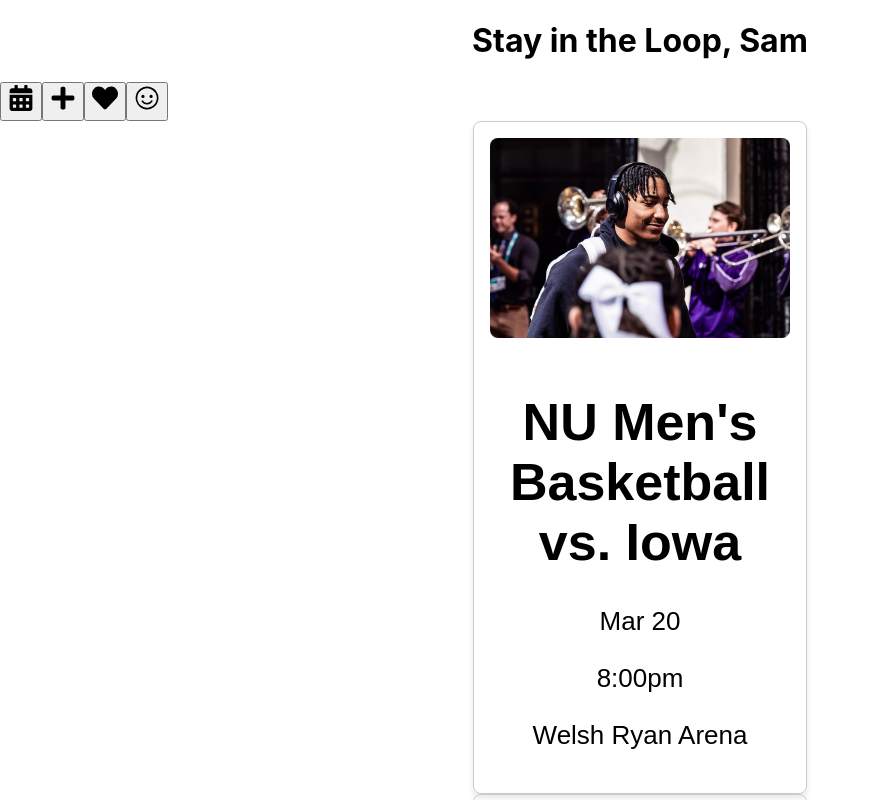
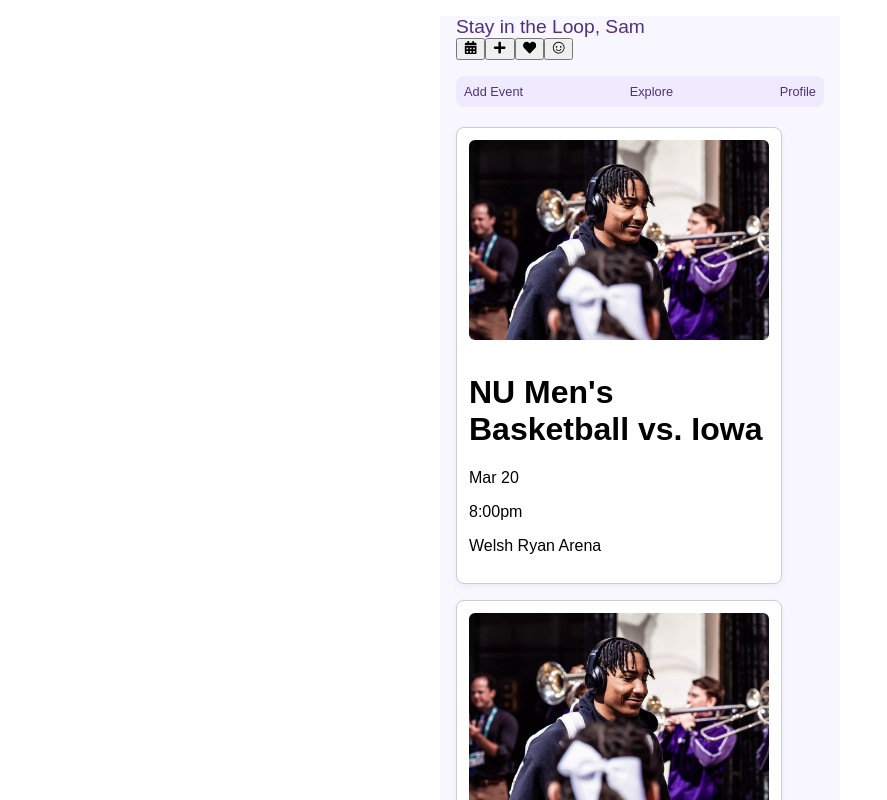
Before and after one commit to NU394-s2025TTh/CampusLoop, a React (Vite) app: page / in a window 1280 px wide. Shown: the top 800 px of the page, without its empty margins (0-887 px from the left). Built offline with nearby package versions, Linux system fonts and the light colour scheme.

Commit message:
Changes to home, added browser router

```diff
--- a/src/App.jsx
+++ b/src/App.jsx
@@ -1,4 +1,3 @@
-import './App.css';
 import { BrowserRouter as Router, Routes, Route } from 'react-router-dom';
 import React from 'react';
 import { useState } from 'react';
@@ -6,63 +5,17 @@
 import { Header } from './components/Header/Header';
 import { NavBar } from './components/NavBar/NavBar';
 import img from '../assets/event.jpg';
+import Home from "./pages/home/home"
+// import './App.css';
 
 
 function App() {
-
-  const newEvent = {
-    id: 0,
-    imageSrc: img,
-    name: "NU Men's Basketball vs. Iowa",
-    date: "Mar 20",
-    time: "8:00pm",
-    location: "Welsh Ryan Arena"
-  }
-
-  const [events, setEvents] = useState([
-    <EventCard
-        key={newEvent.id}
-        image={newEvent.imageSrc}
-        name={newEvent.name}
-        date={newEvent.date}
-        time={newEvent.time}
-        location={newEvent.location}
-      />,
-      <EventCard
-      key={newEvent.id}
-      image={newEvent.imageSrc}
-      name={newEvent.name}
-      date={newEvent.date}
-      time={newEvent.time}
-      location={newEvent.location}
-    />
-  ]);
-
-
-
-  function addEvent() {
-    setEvents((prevEvents) => [
-      ...prevEvents,
-      <EventCard
-        image={newEvent.imageSrc}
-        name={newEvent.name}
-        date={newEvent.date}
-        time={newEvent.time}
-        location={newEvent.location}
-      />
-    ]);
-
-    console.log(events);  // This might not log updated events immediately due to useState's asynchronous nature
-  }
-
   return (
-    <div className="App">
-      <Header name="Sam"/>
-      <div className="App-header">
-        {events}
-      </div>
-      <NavBar />
-    </div>
+    <Router>
+      <Routes>
+        <Route path="/" element={<Home />} />
+      </Routes>
+    </Router>
   );
 }
 
--- a/src/pages/home/home.css
+++ b/src/pages/home/home.css
@@ -0,0 +1,123 @@
+/* home.css */
+
+/* Overall page container to center content and set a background */
+.home-container {
+  max-width: 400px;
+  margin: 0 auto;
+  padding: 0 1rem;
+  font-family: Arial, sans-serif;
+  background-color: #f8f6ff;
+  min-height: 100vh;
+  box-sizing: border-box;
+}
+
+/* Header section with greeting text */
+.header {
+  text-align: left;
+  margin-top: 1rem;
+  margin-bottom: 1rem;
+  color: #4f327b;
+}
+
+.header h1 {
+  font-size: 1.2rem;
+  margin: 0;
+  font-weight: 500;
+}
+
+/* Top navigation (icons + labels) */
+.top-nav {
+  display: flex;
+  justify-content: space-between;
+  align-items: center;
+  background-color: #efeafe;
+  border-radius: 8px;
+  padding: 0.5rem;
+  margin-bottom: 1.25rem;
+}
+
+.top-nav .nav-item {
+  display: flex;
+  flex-direction: column;
+  align-items: center;
+  color: #4f327b;
+  font-size: 0.8rem;
+  text-decoration: none;
+  cursor: pointer;
+}
+
+.top-nav .nav-item:hover {
+  color: #3c2561;
+}
+
+/* Content area to list events */
+.events-list {
+  display: flex;
+  flex-direction: column;
+  gap: 1rem;
+  margin-bottom: 3rem; /* space for bottom nav if needed */
+}
+
+/* Individual event card styling */
+.event-card {
+  background-color: #ffffff;
+  border-radius: 8px;
+  padding: 0.75rem;
+  box-shadow: 0 2px 6px rgba(0, 0, 0, 0.05);
+}
+
+/* Image within the event card */
+.event-card img {
+  width: 100%;
+  border-radius: 6px;
+  margin-bottom: 0.5rem;
+  object-fit: cover;
+}
+
+/* Event title, date, time, location styling */
+.event-card h3 {
+  font-size: 1rem;
+  margin: 0 0 0.25rem 0;
+  color: #4f327b;
+}
+
+.event-meta {
+  margin: 0.25rem 0;
+  font-size: 0.9rem;
+  color: #555;
+}
+
+.event-location {
+  font-size: 0.8rem;
+  color: #777;
+}
+
+/* Bottom navigation (if present) */
+.bottom-nav {
+  position: fixed;
+  bottom: 0;
+  left: 50%;
+  transform: translateX(-50%);
+  width: 400px; /* match container width */
+  max-width: 100%;
+  background-color: #efeafe;
+  display: flex;
+  justify-content: space-around;
+  align-items: center;
+  padding: 0.5rem 0;
+  border-top: 1px solid #ddd;
+}
+
+.bottom-nav .nav-icon {
+  color: #4f327b;
+  text-decoration: none;
+  font-size: 0.8rem;
+  display: flex;
+  flex-direction: column;
+  align-items: center;
+  cursor: pointer;
+}
+
+.bottom-nav .nav-icon:hover {
+  color: #3c2561;
+}
--- a/src/pages/home/home.jsx
+++ b/src/pages/home/home.jsx
@@ -0,0 +1,91 @@
+
+import React from 'react';
+
+import { useState } from 'react';
+import { EventCard } from '../../components/EventCard/EventCard';
+import { Header } from '../../components/Header/Header';
+import { NavBar } from '../../components/NavBar/NavBar';
+import img from '../../../assets/event.jpg';
+import './home.css';
+
+
+function Home() {
+
+  const newEvent = {
+    id: 0,
+    imageSrc: img,
+    name: "NU Men's Basketball vs. Iowa",
+    date: "Mar 20",
+    time: "8:00pm",
+    location: "Welsh Ryan Arena"
+  }
+
+  const [events, setEvents] = useState([
+    <EventCard
+        key={newEvent.id}
+        image={newEvent.imageSrc}
+        name={newEvent.name}
+        date={newEvent.date}
+        time={newEvent.time}
+        location={newEvent.location}
+      />,
+      <EventCard
+      key={newEvent.id}
+      image={newEvent.imageSrc}
+      name={newEvent.name}
+      date={newEvent.date}
+      time={newEvent.time}
+      location={newEvent.location}
+    />
+  ]);
+
+
+
+  function addEvent() {
+    setEvents((prevEvents) => [
+      ...prevEvents,
+      <EventCard
+        image={newEvent.imageSrc}
+        name={newEvent.name}
+        date={newEvent.date}
+        time={newEvent.time}
+        location={newEvent.location}
+      />
+    ]);
+
+    console.log(events);  // This might not log updated events immediately due to useState's asynchronous nature
+  }
+
+  return (
+    <div className="home-container">
+      {/* Header section */}
+      <div className="header">
+        <Header name="Sam" />
+      </div>
+
+      {/* Example top navigation (icons or text) */}
+      <div className="top-nav">
+        <div className="nav-item" onClick={addEvent}>
+          <i className="fas fa-plus"></i>
+          <span>Add Event</span>
+        </div>
+        <div className="nav-item">
+          <i className="fas fa-search"></i>
+          <span>Explore</span>
+        </div>
+        <div className="nav-item">
+          <i className="fas fa-user"></i>
+          <span>Profile</span>
+        </div>
+      </div>
+
+      {/* Events list section */}
+      <div className="events-list">
+        {events}
+      </div>
+      <NavBar />
+    </div>
+  );
+}
+
+export default Home;
```
